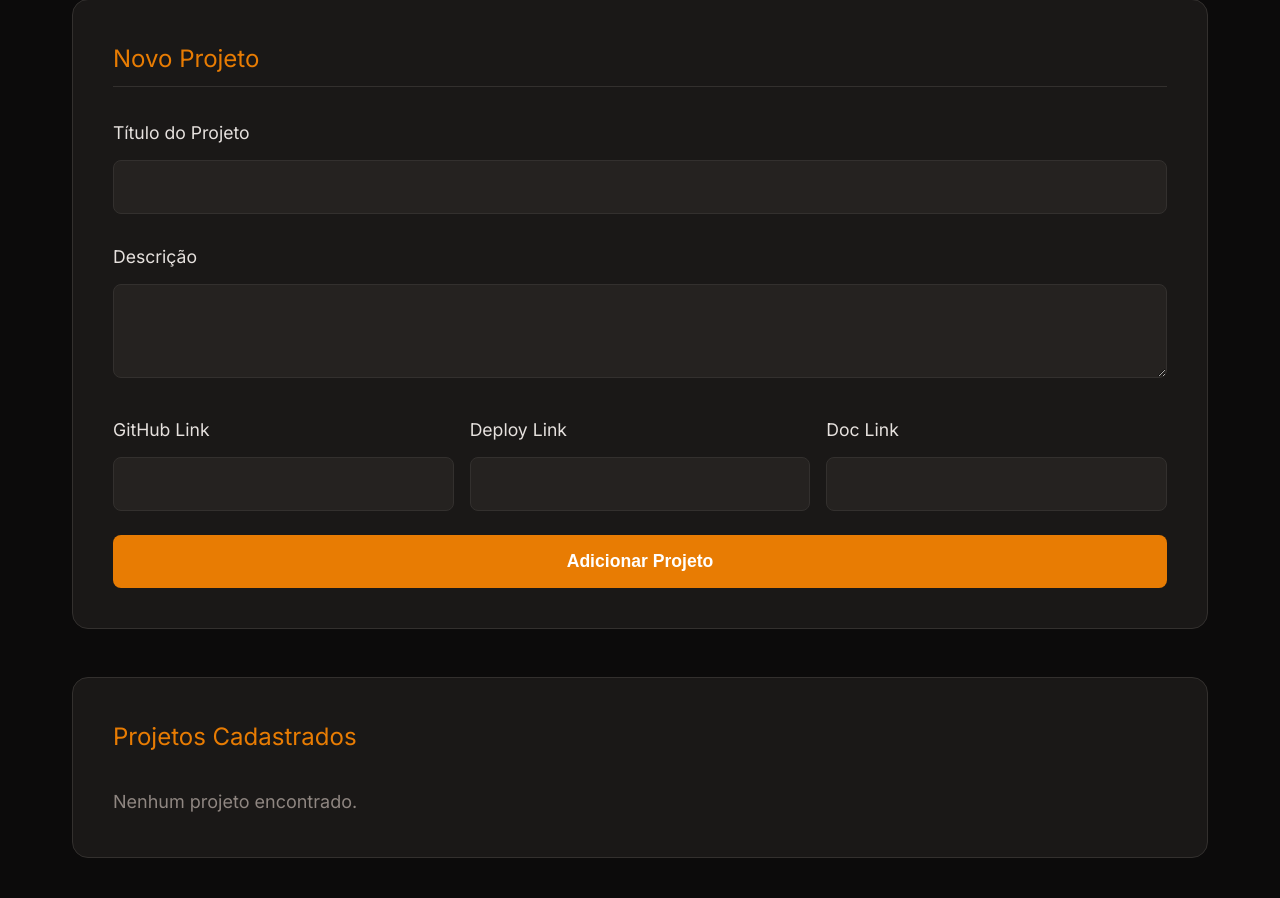
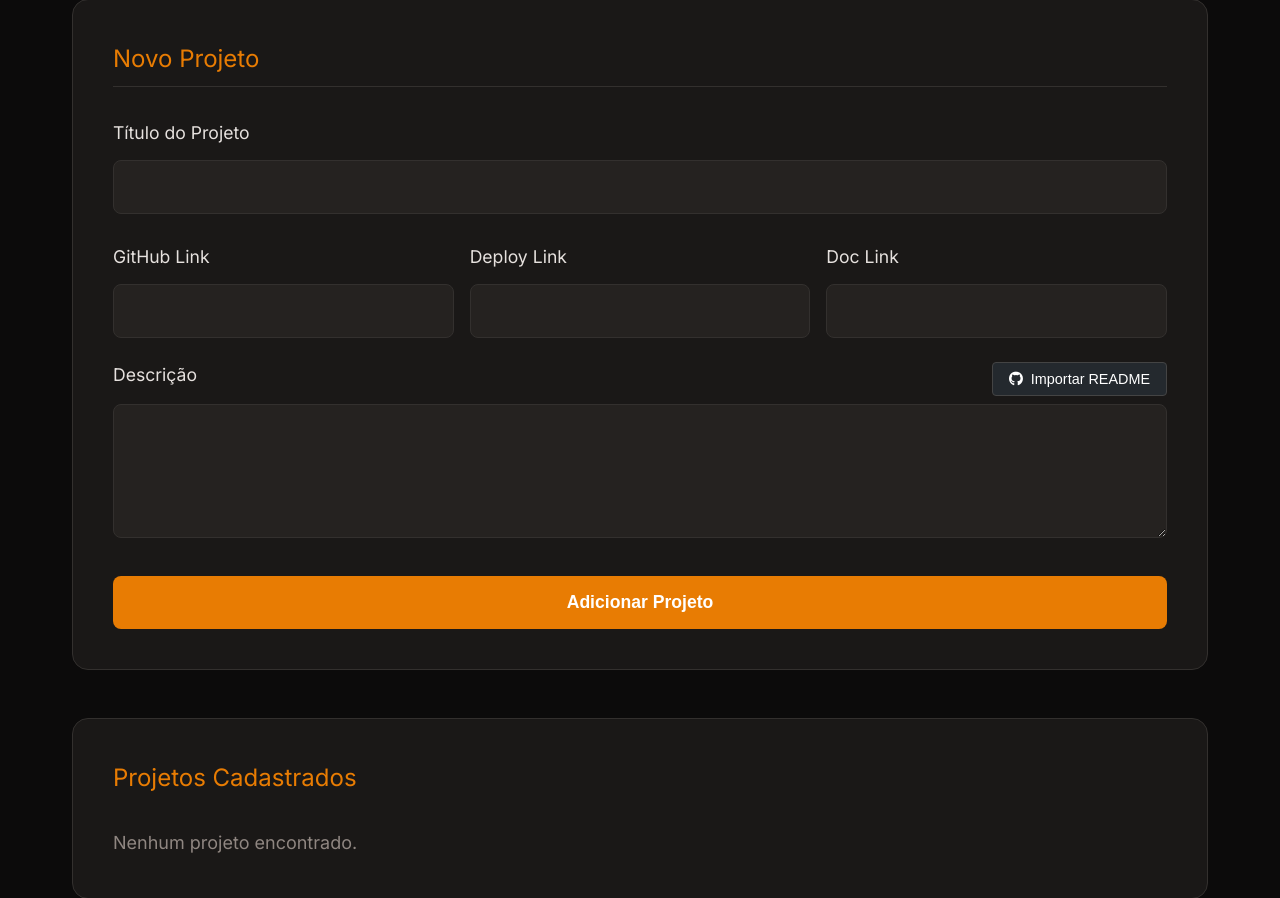
Before and after one commit to AlvaroPereir4/portifolio, a Flask app: page /admin in a window 1280 px wide. Shown: the part 1108-2006 px from the top of the page. Run offline with Flask 3, Linux system fonts and the light colour scheme; the visitor is signed in with stand-in values (Sample User, id 1); data that the repository does not hold is empty; some libraries are stand-ins or nearby versions.

Commit message:
github import

```diff
--- a/app.py
+++ b/app.py
@@ -1,15 +1,23 @@
 import os
 import psycopg2
-from flask import Flask, render_template, request, redirect, url_for, flash, session, send_file, make_response
+from flask import Flask, render_template, request, redirect, url_for, flash, session, send_file, make_response, jsonify
 from psycopg2.extras import RealDictCursor
 from dotenv import load_dotenv
 from functools import wraps
 import io
+import requests
+import markdown
 
 load_dotenv()
 
 app = Flask(__name__)
 app.secret_key = os.environ.get('SECRET_KEY', 'dev_key_default')
+
+@app.template_filter('markdown')
+def render_markdown(text):
+    if not text:
+        return ""
+    return markdown.markdown(text, extensions=['fenced_code', 'tables'])
 
 def login_required(f):
     @wraps(f)
@@ -25,6 +33,30 @@ def get_db_connection():
         raise ValueError("Database URL not found")
     conn = psycopg2.connect(url)
     return conn
+
+def get_github_readme(github_url):
+    try:
+        if not github_url or 'github.com' not in github_url:
+            return None
+
+        parts = github_url.rstrip('/').split('/')
+        if len(parts) < 2:
+            return None
+
+        user = parts[-2]
+        repo = parts[-1]
+
+        api_url = f"https://api.github.com/repos/{user}/{repo}/readme"
+        headers = {'Accept': 'application/vnd.github.v3.raw'}
+
+        response = requests.get(api_url, headers=headers)
+
+        if response.status_code == 200:
+            return response.text
+        return None
+    except Exception as e:
+        print(f"Error fetching README: {e}")
+        return None
 
 @app.route('/profile_image')
 def profile_image():
@@ -119,6 +151,22 @@ def admin_dashboard():
     conn.close()
 
     return render_template('admin.html', profile=profile, projects=projects)
+
+@app.route('/admin/fetch_readme', methods=['POST'])
+@login_required
+def fetch_readme():
+    data = request.get_json()
+    github_url = data.get('github_url')
+
+    if not github_url:
+        return jsonify({'error': 'URL do GitHub não fornecida'}), 400
+
+    readme_content = get_github_readme(github_url)
+
+    if readme_content:
+        return jsonify({'content': readme_content})
+    else:
+        return jsonify({'error': 'Não foi possível encontrar o README. Verifique a URL e se o repositório é público.'}), 404
 
 @app.route('/admin/profile/update', methods=['POST'])
 @login_required
--- a/requirements.txt
+++ b/requirements.txt
@@ -1,3 +1,5 @@
 flask
 psycopg2-binary
 python-dotenv
+requests
+markdown
--- a/templates/admin.html
+++ b/templates/admin.html
@@ -39,6 +39,22 @@
             display: flex;
             gap: 1rem;
             margin-top: 1.5rem;
+        }
+        .import-btn {
+            background-color: #24292e;
+            color: white;
+            border: 1px solid #444;
+            padding: 0.5rem 1rem;
+            border-radius: 4px;
+            cursor: pointer;
+            font-size: 0.9rem;
+            margin-top: 0.5rem;
+            display: inline-flex;
+            align-items: center;
+            gap: 0.5rem;
+        }
+        .import-btn:hover {
+            background-color: #2f363d;
         }
     </style>
 </head>
@@ -131,14 +147,11 @@
                     <label>Título do Projeto</label>
                     <input type="text" name="title" required>
                 </div>
-                <div class="form-group">
-                    <label>Descrição</label>
-                    <textarea name="description" rows="3" required></textarea>
-                </div>
-                <div style="display: grid; grid-template-columns: 1fr 1fr 1fr; gap: 1rem; margin-bottom: 1.5rem;">
+
+                <div style="display: grid; grid-template-columns: 1fr 1fr 1fr; gap: 1rem; margin-bottom: 1rem;">
                     <div>
                         <label>GitHub Link</label>
-                        <input type="url" name="github_link">
+                        <input type="url" id="new_github_link" name="github_link">
                     </div>
                     <div>
                         <label>Deploy Link</label>
@@ -149,6 +162,17 @@
                         <input type="url" name="doc_link">
                     </div>
                 </div>
+
+                <div class="form-group">
+                    <div style="display: flex; justify-content: space-between; align-items: center; margin-bottom: 0.5rem;">
+                        <label style="margin-bottom: 0;">Descrição</label>
+                        <button type="button" id="import-readme-btn" class="import-btn">
+                            <i class="fab fa-github"></i> Importar README
+                        </button>
+                    </div>
+                    <textarea id="new_description" name="description" rows="5" required></textarea>
+                </div>
+
                 <button type="submit" class="btn">Adicionar Projeto</button>
             </form>
         </div>
@@ -190,6 +214,7 @@
     <script src="https://cdnjs.cloudflare.com/ajax/libs/cropperjs/1.5.12/cropper.min.js"></script>
     <script>
         document.addEventListener('DOMContentLoaded', function () {
+            // --- Lógica do Cropper (Imagem) ---
             const fileInput = document.getElementById('avatar_file');
             const modal = document.getElementById('crop-modal');
             const imageToCrop = document.getElementById('image-to-crop');
@@ -249,6 +274,46 @@
                 }
                 fileInput.value = '';
             });
+
+            // --- Lógica de Importar README ---
+            const importBtn = document.getElementById('import-readme-btn');
+            const githubInput = document.getElementById('new_github_link');
+            const descInput = document.getElementById('new_description');
+
+            importBtn.addEventListener('click', async () => {
+                const url = githubInput.value;
+                if (!url) {
+                    alert('Por favor, preencha o campo "GitHub Link" primeiro.');
+                    return;
+                }
+
+                importBtn.disabled = true;
+                importBtn.innerHTML = '<i class="fas fa-spinner fa-spin"></i> Carregando...';
+
+                try {
+                    const response = await fetch('/admin/fetch_readme', {
+                        method: 'POST',
+                        headers: {
+                            'Content-Type': 'application/json',
+                        },
+                        body: JSON.stringify({ github_url: url }),
+                    });
+
+                    const data = await response.json();
+
+                    if (response.ok) {
+                        descInput.value = data.content;
+                    } else {
+                        alert('Erro: ' + data.error);
+                    }
+                } catch (error) {
+                    console.error('Erro:', error);
+                    alert('Erro ao conectar com o servidor.');
+                } finally {
+                    importBtn.disabled = false;
+                    importBtn.innerHTML = '<i class="fab fa-github"></i> Importar README';
+                }
+            });
         });
     </script>
 </body>
```
Also changed, not shown: templates/project_details.html (+55 -3 lines).
